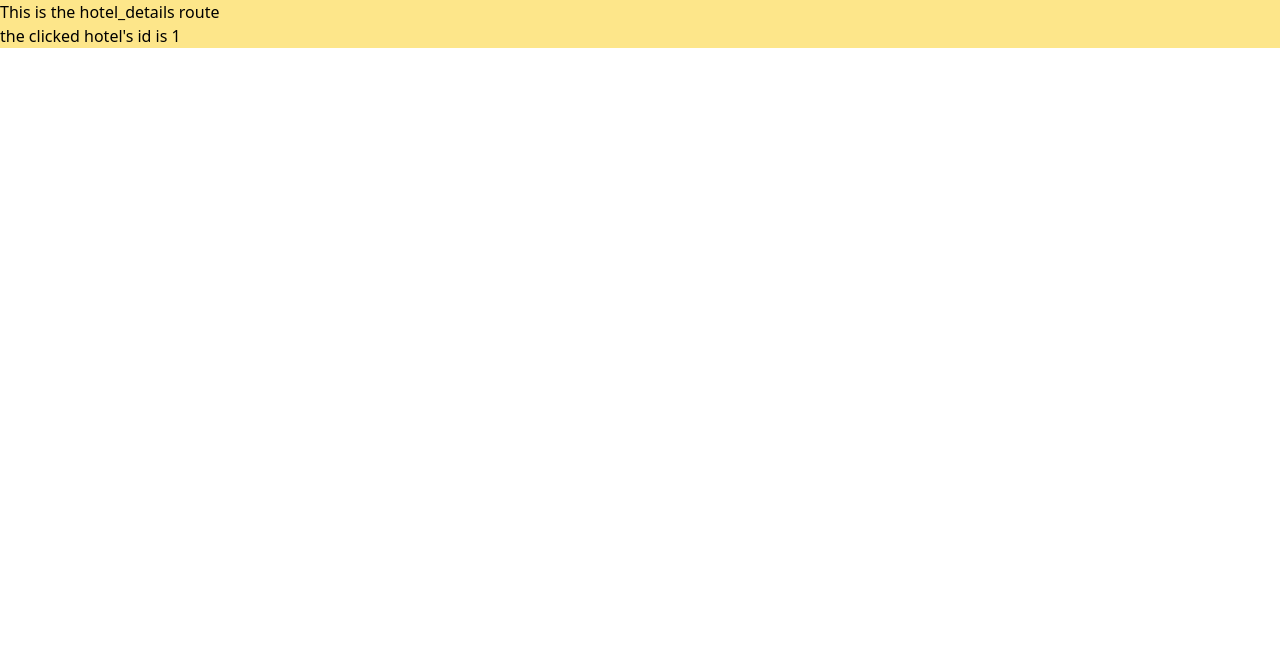
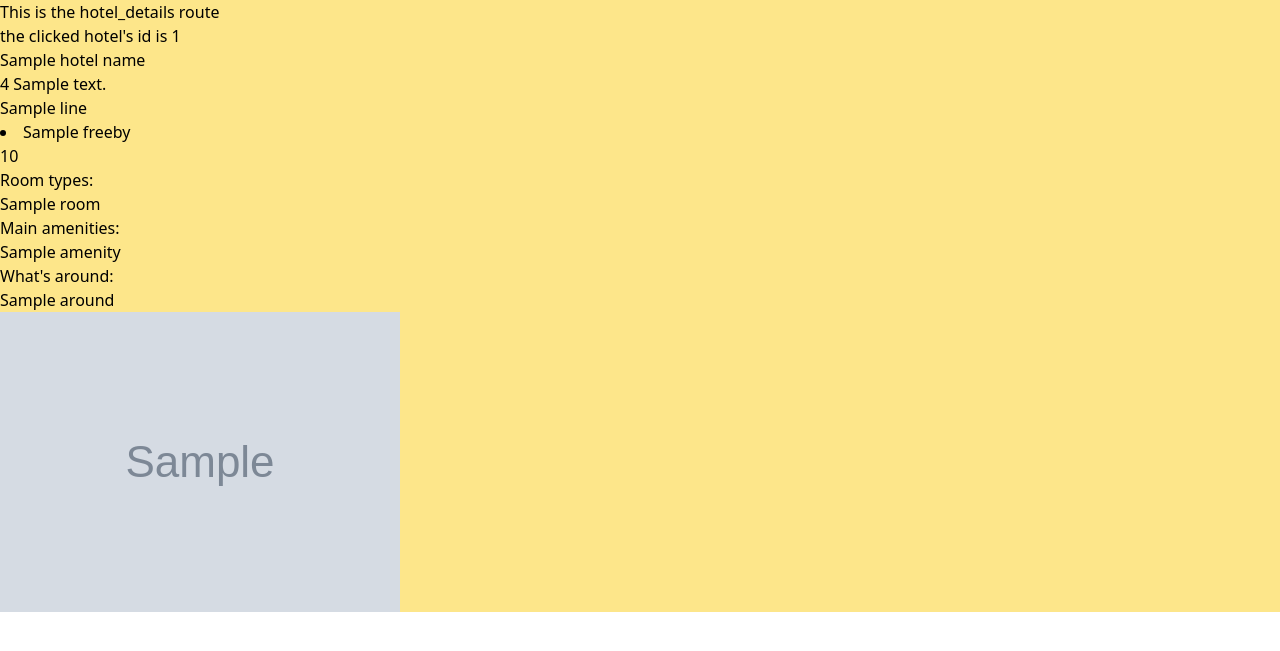
Before and after one commit to tokich6/vacation_app, a Flask app: template templates/hotel_details.html in a window 1280 px wide. Shown: the part 82-733 px from the top of the page. Run offline with Flask 2, Linux system fonts and the light colour scheme; the template is opened without the code that fills it: most values are stand-ins (such as "Sample title", 1, 10 or a date in 2020); grey boxes marked "Sample" are stand-in pictures.

Commit message:
added api functionality for hotel details & photos

```diff
--- a/app.py
+++ b/app.py
@@ -6,7 +6,7 @@ from flask import Flask, render_template, request, redirect, session, flash
 # from werkzeug.exceptions import default_exceptions, HTTPException, InternalServerError
 # from werkzeug.security import check_password_hash, generate_password_hash
 
-from helpers import search_location_id, list_properties
+from helpers import search_location_id, list_properties, get_hotel_details, get_hotel_photos
 
 # Configure application
 app = Flask(__name__)
@@ -14,6 +14,10 @@ app = Flask(__name__)
 # Set the sessions' secret key to some random bytes.
 app.secret_key = environ.get('SECRET_KEY')
 
+# define global variables
+check_in = 'null'
+check_out = 'null'
+adults_room1 = 'null'
 
 @app.route("/", methods=['GET', 'POST'])
 def index():
@@ -28,19 +32,20 @@ def search_api():
         # extract parameters from the search form
         destination = request.form.get('destination')
         print(destination)
+        global check_in
         check_in = request.form.get('check-in')
         print(check_in)
+        global check_out
         check_out = request.form.get('check-out')
         print(check_out)
         rooms = request.form.get('rooms')
         print(rooms)
+        global adults_room1
         adults_room1 = request.form.get('adult1')
         print(adults_room1)
 
-
         # search_location_id defined in helpers.py
         destinationID = search_location_id(destination)
-        # print(f'destinationID is: {destinationID}')
 
         if not destination:
             flash('Please type in a location')
@@ -52,15 +57,45 @@ def search_api():
             totalCount = output['totalCount']
             # an array of hotels' list
             hotels = output['hotels']
-            print(hotels[0])
+            # print(hotels[0])
             return render_template('hotels.html', header=header, totalCount=totalCount, hotels=hotels)
 
 
-@app.route("/hotels/<hotelID>", methods=['POST'])
+@app.route("/hotels/<hotelID>", methods=['GET', 'POST'])
 def show_hotel_details(hotelID):
     hotel_id = request.form.get('hotel_id')
     print(f'Hotel_id is: {hotel_id}')
-    return render_template('hotel_details.html', hotelID=hotel_id)
+    print(check_in)
+    print(check_out)
+    print(adults_room1)
+
+    # get_hotel_details function defined in helpers
+    output_hotel_details = get_hotel_details(hotel_id,check_in, check_out, adults_room1)
+    # save necessary output results as variables to access in template
+    amenities = output_hotel_details['amenities']
+    what_is_around = output_hotel_details['what_is_around']
+    hotel_name = output_hotel_details['property_description']['name']
+    hotel_stars = output_hotel_details['property_description']['starRating']
+    hotel_address = output_hotel_details['property_description']['address']['fullAddress']
+    tagline = output_hotel_details['property_description']['tagline']
+    freebies = output_hotel_details['property_description']['freebies']
+    hotel_price = output_hotel_details['property_description']['featuredPrice']['currentPrice']['formatted']
+    hotel_rooms = output_hotel_details['property_description']['roomTypeNames']
+
+
+    # get_hotel_photos defined in helpers
+    output_hotel_photos = get_hotel_photos(hotel_id)
+    hotel_images_list = output_hotel_photos['hotel_images']
+    # loop through images, format size & add to list
+    images_list = []
+    for image in hotel_images_list:
+        size = image['sizes'][0]['suffix']
+        image_url = image['baseUrl'].format(size=size)
+        images_list.append(image_url)
+
+
+    return render_template('hotel_details.html', hotelID=hotel_id, hotel_name=hotel_name, hotel_stars=hotel_stars, hotel_address=hotel_address,
+     hotel_price=hotel_price,amenities=amenities, what_is_around=what_is_around, tagline=tagline, freebies=freebies, hotel_rooms=hotel_rooms, images_list=images_list)
 
 
 @app.route("/login", methods=['GET', 'POST'])
--- a/templates/hotel_details.html
+++ b/templates/hotel_details.html
@@ -8,6 +8,64 @@
 
 {% if hotelID %}
 <p>the clicked hotel's id is {{ hotelID }}</p>
+<h1> {{ hotel_name }} </h1>
+<span> {{ hotel_stars }} </span>
+<span> {{ hotel_address }}</span>
+
 {% endif %}
 
+
+<ul>
+    {% for line in tagline %}
+    <li> {{ line|safe  }} </li>
+    {% endfor %}
+</ul>
+
+{% if freebies %}
+{% for freeby in freebies %}
+<li> {{ freeby  }} </li>
+{% endfor %}
+{% endif %}
+
+
+<p>{{ hotel_price }}</p>
+
+<p>Room types: </p>
+<ul>
+    {% for room in hotel_rooms %}
+    <li> {{ room  }} </li>
+    {% endfor %}
+</ul>
+
+
+{% if amenities %}
+<p>Main amenities: </p>
+<ul>
+    {% for amenity in amenities%}
+    <li>{{ amenity }}</li>
+    {% endfor %}
+</ul>
+{% endif %}
+
+{% if what_is_around %}
+<p>What's around: </p>
+<ul>
+    {% for around in what_is_around %}
+    <li>{{ around }}</li>
+    {% endfor %}
+</ul>
+{% endif %}
+
+
+<ul>
+  {% for image in images_list %}
+    <li>
+    <img src={{image}} alt="">
+    </li>
+  {% endfor %}
+
+</ul>
+
+
+
 {% endblock %}
--- a/templates/hotels.html
+++ b/templates/hotels.html
@@ -113,6 +113,7 @@
             More details
           </button>
         </form>
+
       </div>
     </li>
     {% endfor %}
```
Also changed, not shown: helpers.py (+52 -0 lines).
